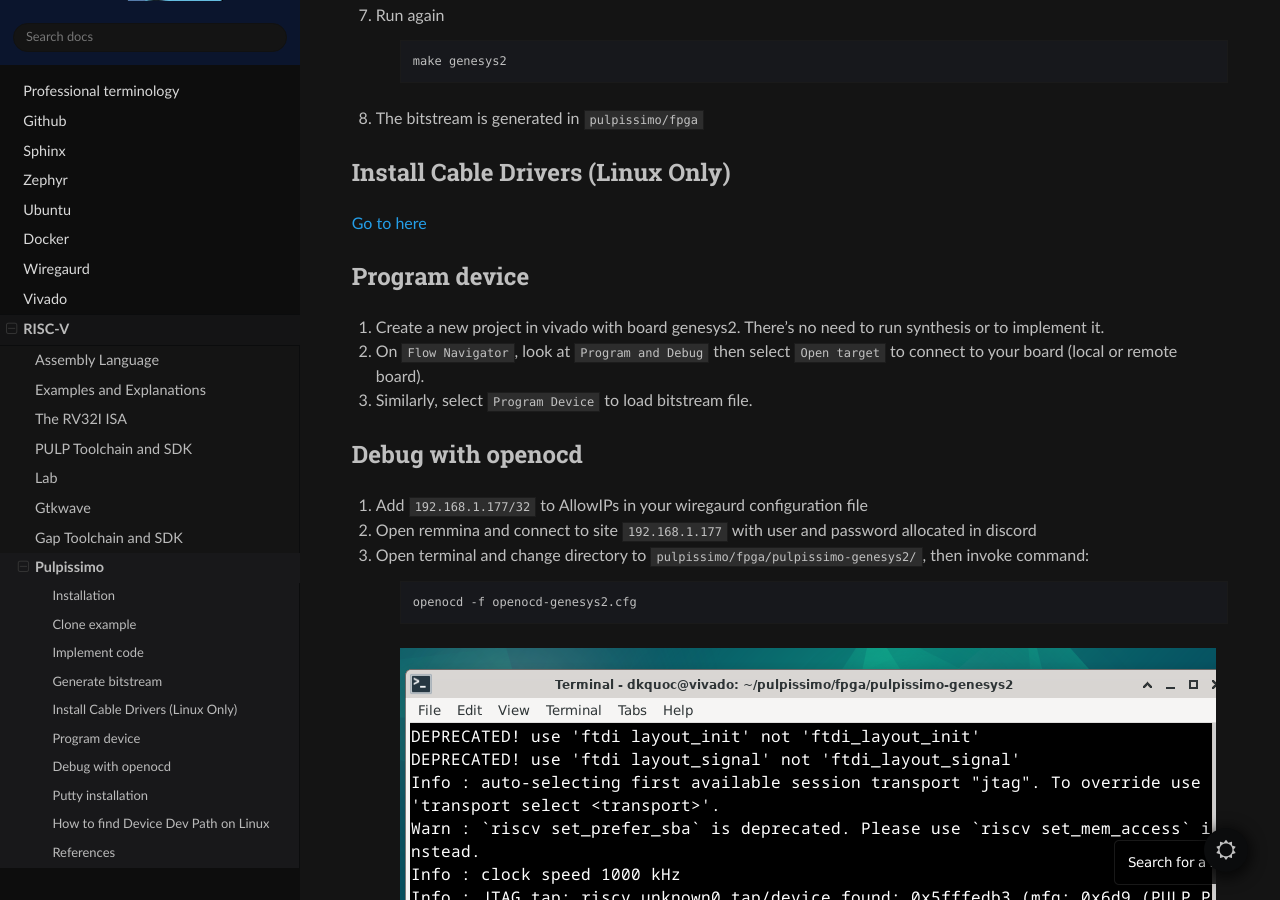
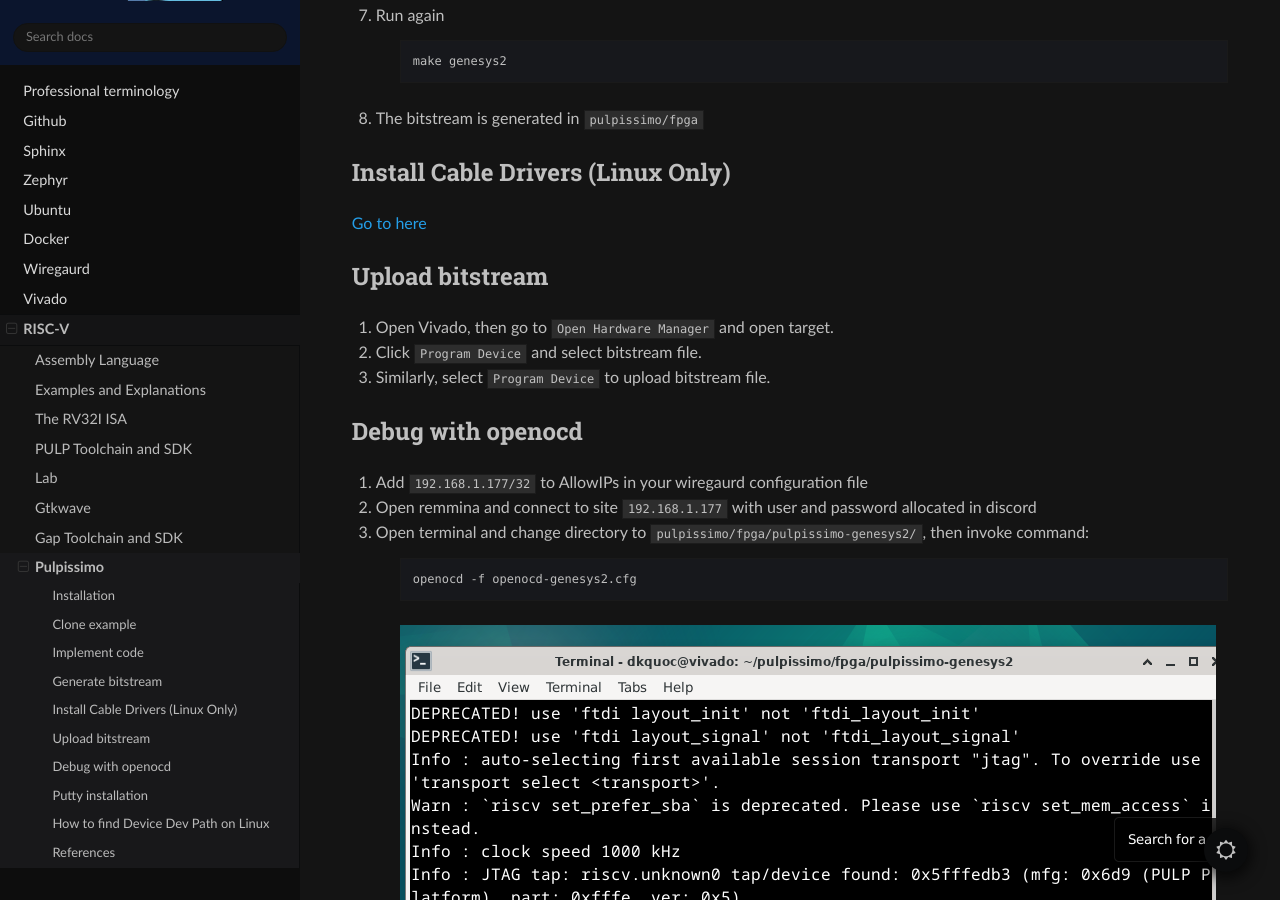
Before and after one commit to ryanjtr/MyDocs, a Sphinx documentation site: the page built from docs/source/Contents/RISCV/pulpissimo.rst, in a window 1280 px wide and 900 px high, scrolled down 3219 px. Built offline with Sphinx 7.4.7 and the Read the Docs theme 2.0.0, drawn with Linux system fonts in a browser that asks for light colours; pages that are not in the unit, such as notebooks, are missing from menus.

Commit message:
update upload bitstream pulpissimo

```diff
--- a/docs/source/Contents/RISCV/pulpissimo.rst
+++ b/docs/source/Contents/RISCV/pulpissimo.rst
@@ -172,14 +172,14 @@
 
 `Go to here <https://digilent.com/reference/programmable-logic/guides/install-cable-drivers>`_
 
-Program device
+Upload bitstream
 ~~~~~~~~~~~~~~~~~~~~
 
-#. Create a new project in vivado with board genesys2. There's no need to run synthesis or to implement it.
+#. Open Vivado, then go to ``Open Hardware Manager`` and open target.
 
-#. On ``Flow Navigator``, look at ``Program and Debug`` then select ``Open target`` to connect to your board (local or remote board).
+#. Click ``Program Device`` and select bitstream file.
 
-#. Similarly, select ``Program Device`` to load bitstream file.
+#. Similarly, select ``Program Device`` to upload bitstream file.
 
 Debug with openocd
 ~~~~~~~~~~~~~~~~~~~~~~~~~~~~~~~~~~~~~~~~
```
